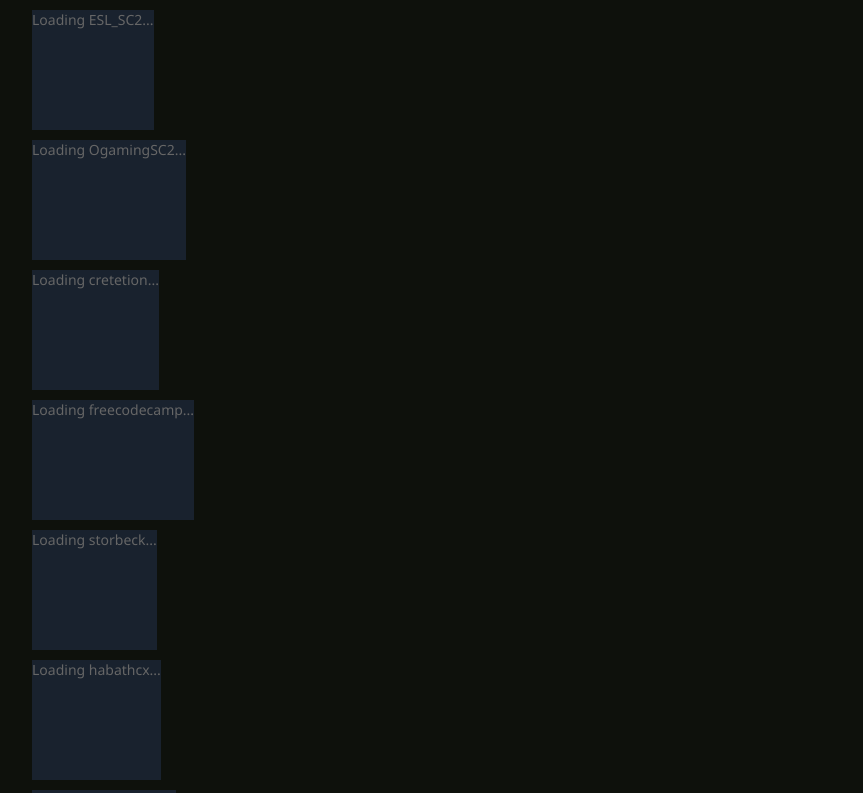
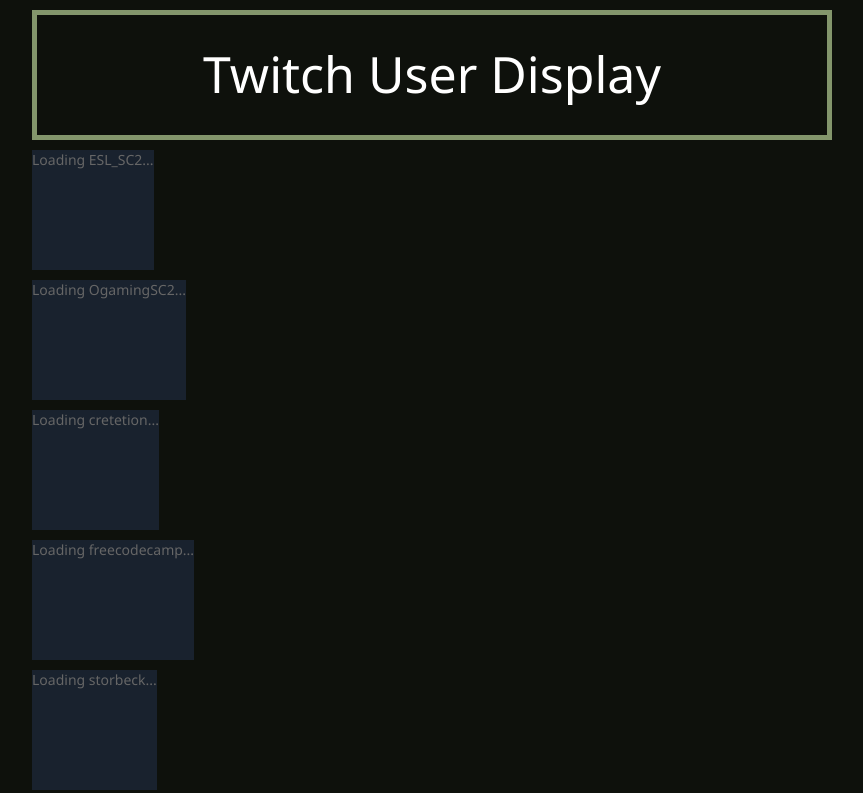
Before and after one commit to OmicronPersei/TwitchViewerChallenge, a website: page index.html in a window 1280 px wide. Shown: the top 793 px of the page, without its empty margins (208-1071 px from the left). Drawn offline with nearby package versions, Linux system fonts and the light colour scheme.

Commit message:
Added a title header.

```diff
--- a/index.html
+++ b/index.html
@@ -8,6 +8,7 @@
   <body>
 
     <div id="userListPanel">
+      <div id="userListPanelHeader"><div><div>Twitch User Display</div></div></div>
       <div id="twitchDisplays" />
     </div>
 
--- a/pageStyle.css
+++ b/pageStyle.css
@@ -1,5 +1,6 @@
 body {
   background-color: #0e110c;
+  font-family: Segoe UI,sans-serif;
 }
 
 #userListPanel {
@@ -7,8 +8,34 @@
   margin: auto;
 }
 
+#userListPanelHeader {
+  margin-top: 10px;
+  display: block;
+
+/*  background-color: #19222e;*/
+  min-height: 120px;
+  border-style:solid;
+  border-color: #83966c;
+  border-width: thick;
+  vertical-align: middle;
+}
+#userListPanelHeader>div {
+  display: table;
+  margin: auto;
+  min-height: 120px;
+}
+
+#userListPanelHeader>div>div {
+  display:table-cell;
+  vertical-align: middle;
+
+  font-size: 50px;
+  font-weight: 100;
+  color: white;
+}
+
 .userItem {
-  font-family: Segoe UI,sans-serif;
+
   margin: 10px 0px 10px 0px;
 /*  padding: 10px;*/
   background-color: #19222e;
@@ -105,7 +132,7 @@
   border-width: 2px;
   border-style: solid;
 
-  height: 70px;
+  height: 100px;
   margin: 0px;
 }
 
```
